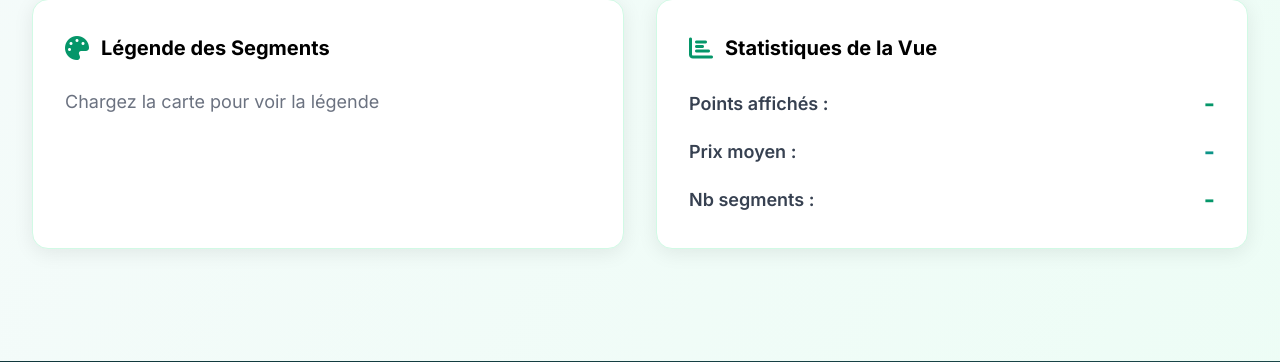
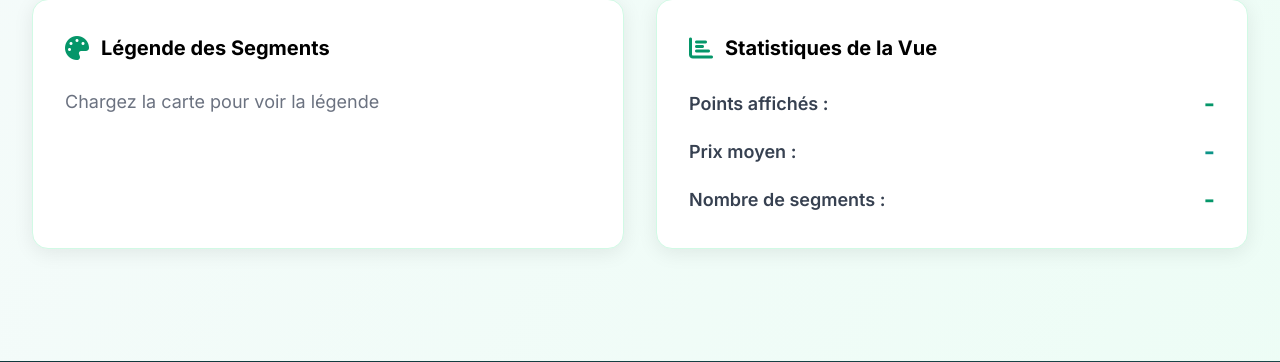
Before and after one commit to RaphaelCalhegas/Bigdata, a Flask app: page /cartographie in a window 1280 px wide. Shown: the part 1321-1683 px from the top of the page. Run offline with Flask 3, Linux system fonts and the light colour scheme; the visitor is signed in with stand-in values (Sample User, id 1); some libraries are stand-ins or nearby versions.

Commit message:
New data

```diff
--- a/templates/cartographie.html
+++ b/templates/cartographie.html
@@ -120,7 +120,7 @@
                         <span id="statPrixMoyen" class="text-teal-600 font-bold text-2xl">-</span>
                     </li>
                     <li class="flex justify-between items-center">
-                        <span class="font-semibold text-gray-700">Nb segments :</span>
+                        <span class="font-semibold text-gray-700">Nombre de segments :</span>
                         <span id="statNbClusters" class="text-emerald-600 font-bold text-2xl">-</span>
                     </li>
                 </ul>
```
